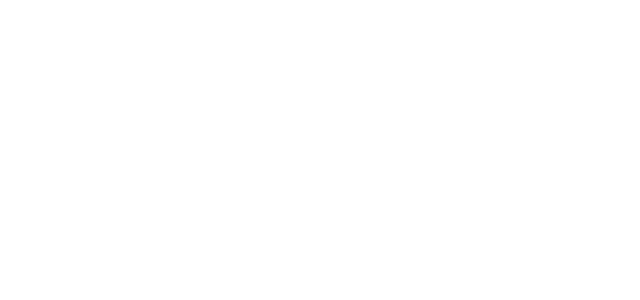
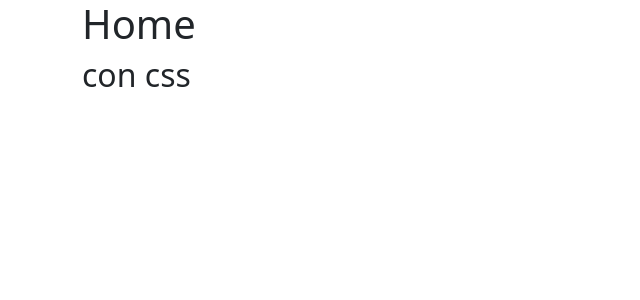
Before and after one commit to ftarulli/fd-git, a React (Vite) app: page / in a window 1280 px wide. Shown: the top 300 px of the page, without its empty margins (0-640 px from the left). Built offline with nearby package versions, Linux system fonts and the light colour scheme.

Commit message:
pruebas de css

```diff
--- a/src/css/HomePage.css
+++ b/src/css/HomePage.css
@@ -1,9 +1,3 @@
 body {
-	background-color: #121212;
-	font-family: 'Roboto', sans-serif;
+  background-color: red;
 }
-
-div {
-	font-size: 40px;
-	color: white;
-}
--- a/src/pages/HomePage.jsx
+++ b/src/pages/HomePage.jsx
@@ -1,7 +1,19 @@
 import React from "react";
+import "../css/homePage.css";
 
 const HomePage = () => {
-  return <div></div>;
+  return (
+    <div>
+      <div className="container">
+        <div className="row">
+          <div className="col">
+            <h1>Home</h1>
+            <h2>con css</h2>
+          </div>
+        </div>
+      </div>
+    </div>
+  );
 };
 
 export default HomePage;
```
Also changed, not shown: src/App.jsx (+6 -6 lines), src/main.jsx (+8 -7 lines).
